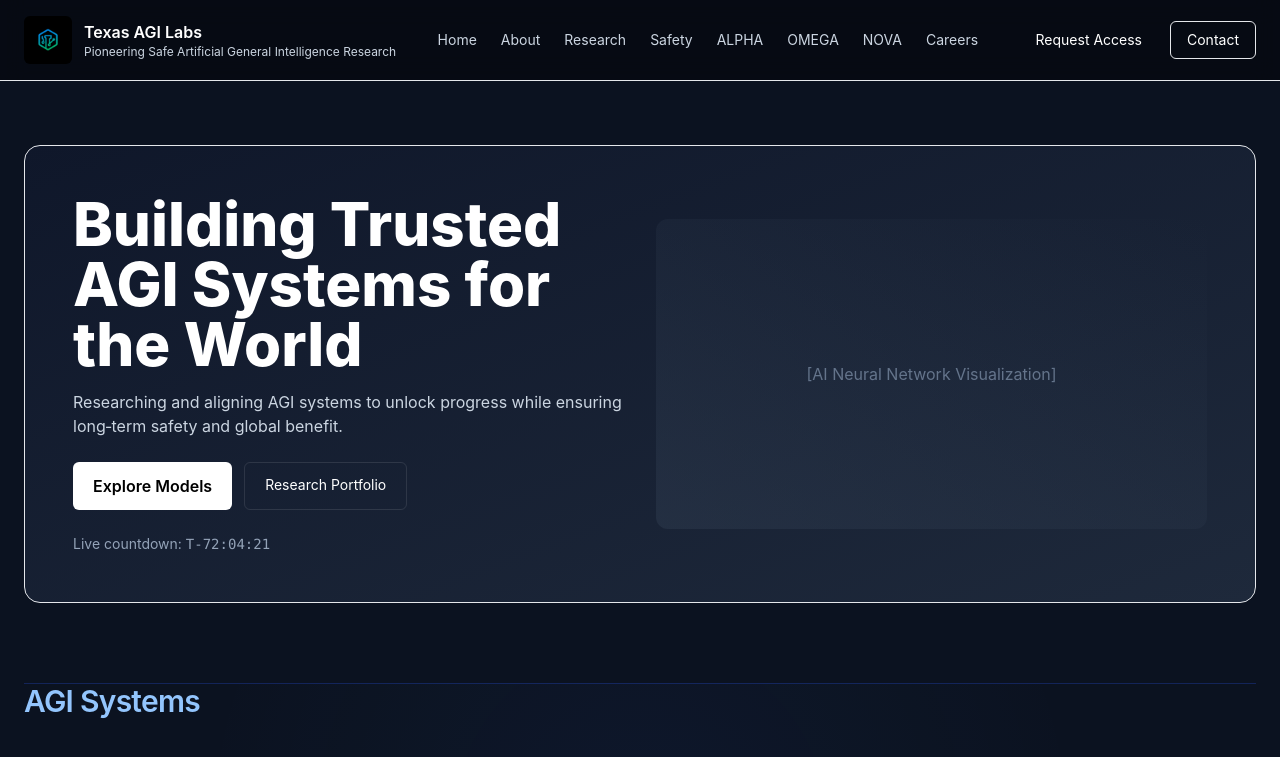
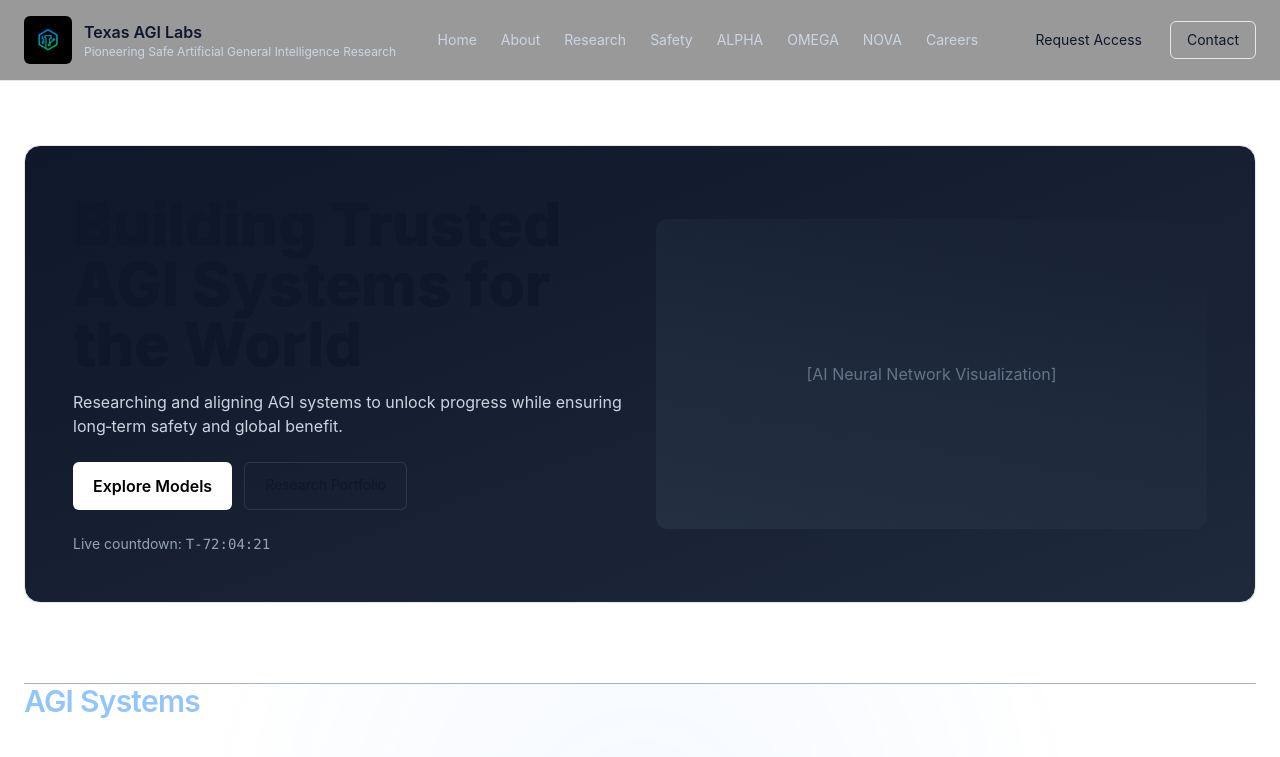
Before and after one commit to saravanan08071979/texasagilabs-site, a Next.js app: page / in a window 1280 px wide. Shown: the top 757 px of the page. Built offline with nearby package versions, Linux system fonts and the light colour scheme.

Commit message:
style: update background gradient colors

```diff
--- a/pages/index.jsx
+++ b/pages/index.jsx
@@ -4,7 +4,7 @@
 
 export default function Home(){
   return (
-    <div className="min-h-screen bg-gradient-to-bfrom-[#0A0E1A] via-[#111827] to-[#1E293B] text-white antialiased">
+    <div className="min-h-screen bg-white text-slate-900 antialiased">
       <Header/>
       <main className="max-w-7xl mx-auto px-6 py-16">
         <section className="relative rounded-2xl overflow-hidden bg-gradient-to-br from-slate-900 to-slate-800 border border-white/6 p-8 lg:p-12">
```
